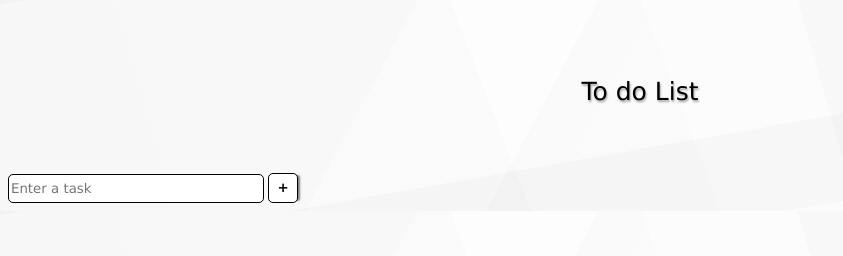
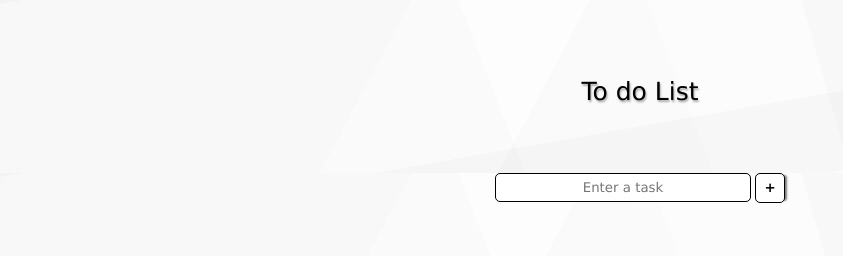
Before and after one commit to sarahhcheng/To-Do-List, a plain HTML site: page index.html in a window 1280 px wide. Shown: the whole page, without its empty margins (0-843 px from the left). Drawn offline with Linux system fonts and the light colour scheme.

Commit message:
fixed the positioning of the input box LOL

```diff
--- a/style.css
+++ b/style.css
@@ -59,6 +59,11 @@ h1 {
 
 .input {
   align-items: center;
+  height: 80px;
+  position: relative;
+  position: absolute;
+  left: 50%;
+  transform: translateX(-50%);
 }
 
 #add {
@@ -80,8 +85,8 @@ h1 {
 
 #inputField {
   border: 1px solid black;
-  vertical-align: middle;
   outline: none;
+  text-align: center;
   font-family: Verdana;
   height: 25px;
   width: 250px;
```
